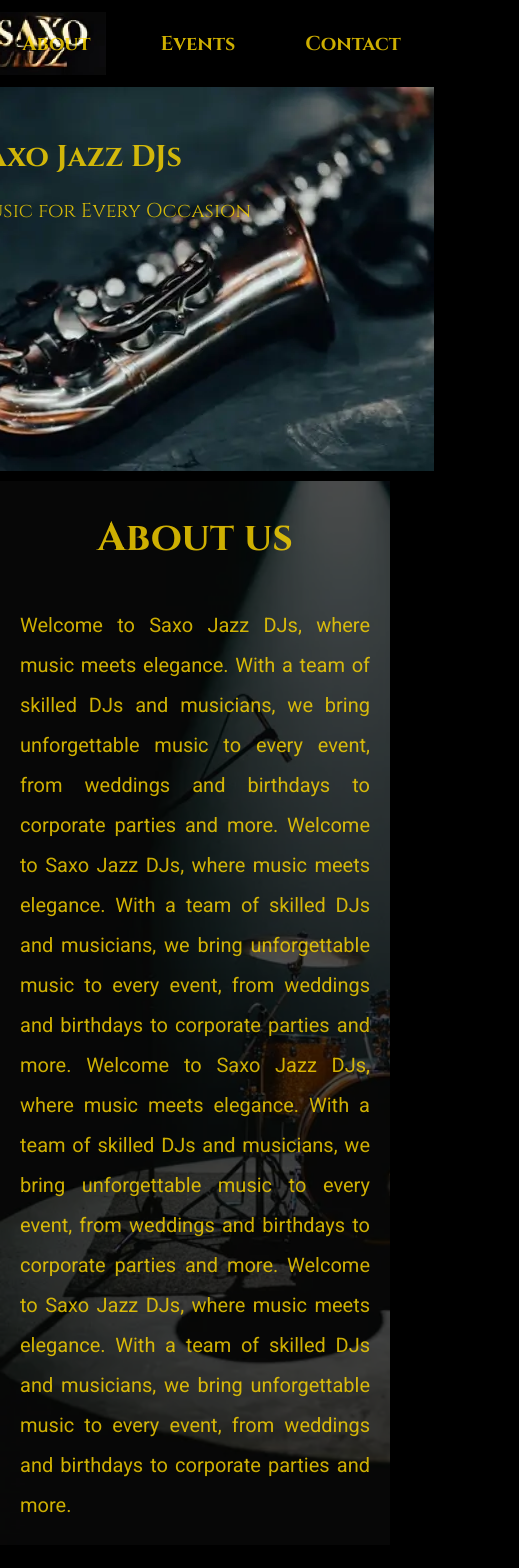
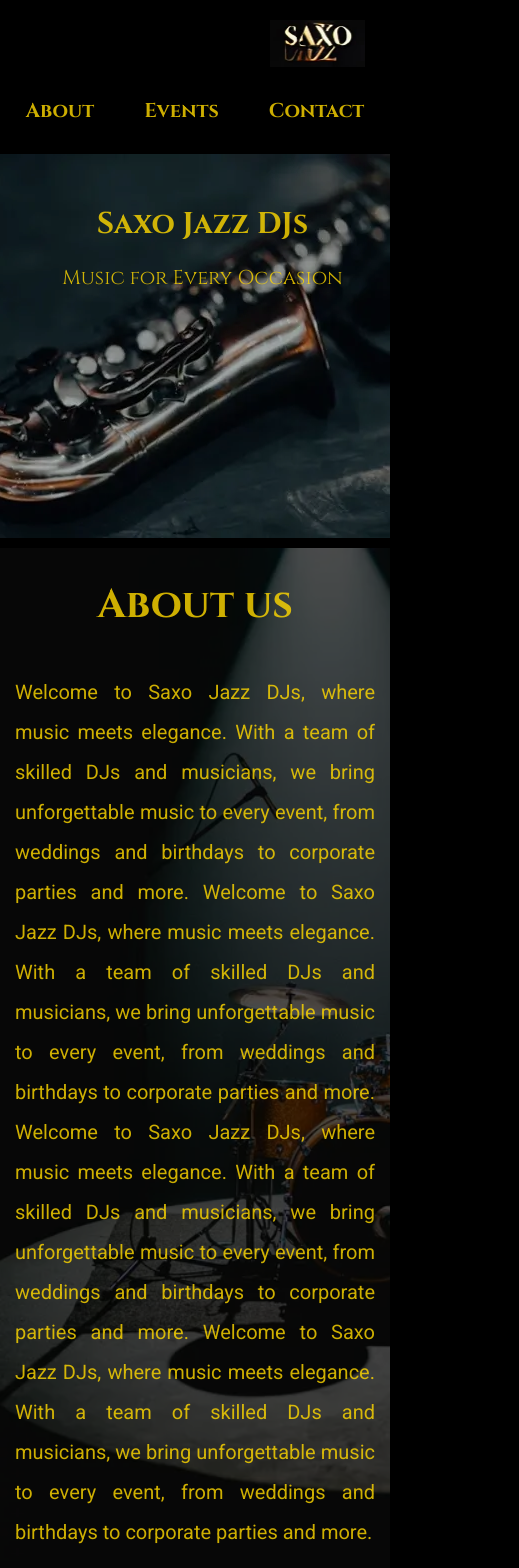
Before and after one commit to karolina-rachuta/saxo_jazz, a React (Create React App) app: page / in a window 390 px wide. Shown: the top 1568 px of the page, 519 px wide, since content can reach past the window. Built offline with nearby package versions, Linux system fonts and the light colour scheme.

Commit message:
styling for mobile for navbar, contact and footer

```diff
--- a/src/App.css
+++ b/src/App.css
@@ -32,7 +32,6 @@ html {
   @media only screen and (max-width: 576px) {
     display: flex;
     flex-direction: column;
-    align-items: center;
     gap: 10px;
   }
 }
@@ -42,6 +41,10 @@ html {
   display: flex;
   justify-content: space-between;
   align-items: center;
+
+  @media only screen and (max-width: 576px) {
+    flex-direction: column;
+  }
 }
 .navbar__container .logo {
   width: 100%;
@@ -50,6 +53,11 @@ html {
   padding-left: 20px;
   display: block;
   cursor: pointer;
+  @media only screen and (max-width: 576px) {
+    padding: 20px 25px 0 0;
+    max-width: 120px;
+    align-self: end;
+  }
 }
 .navbar__container nav {
   font-family: "Cinzel", serif;
@@ -59,6 +67,12 @@ html {
   align-items: center;
   justify-content: end;
   gap: 30px;
+  @media only screen and (max-width: 576px) {
+    width: 100%;
+    gap: 10px;
+    padding: 20px 10px 20px 10px;
+    justify-content: center;
+  }
 }
 .navbar__container nav a {
   padding: 10px 20px;
@@ -91,7 +105,6 @@ html {
 @media only screen and (max-width: 992px) {
   .hero__container {
     background-image: url(./assets/Hero992.webp);
-    padding-left: 10px;
     padding-top: 50px;
     max-height: 651px;
   }
@@ -113,11 +126,11 @@ html {
   left: 0;
   right: 0;
   background: black;
-  opacity: 0.2;
+  opacity: 0.3;
   z-index: 0;
-  @media only screen and (max-width: 992px) {
+  /* @media only screen and (max-width: 992px) {
     opacity: 0;
-  }
+  } */
 }
 
 .hero__container h1 {
@@ -128,6 +141,7 @@ html {
 
   @media only screen and (max-width: 576px) {
     font-size: 30px;
+    text-align: center;
   }
 }
 
@@ -139,6 +153,7 @@ html {
 
   @media only screen and (max-width: 576px) {
     font-size: 20px;
+    text-align: center;
   }
 }
 
@@ -151,7 +166,7 @@ html {
   position: relative;
   z-index: 0;
 
-  @media only screen and (max-width: 576px) {
+  @media only screen and (max-width: 992px) {
     flex-direction: column;
     padding: 30px 5px 20px 5px;
     background-image: url("./assets/drum.webp");
@@ -159,8 +174,8 @@ html {
   }
 }
 
-.about__container:after {
-  @media only screen and (max-width: 576px) {
+.about__container .about__box:after {
+  @media only screen and (max-width: 992px) {
     content: "";
     position: absolute;
     top: 0;
@@ -186,7 +201,7 @@ html {
   align-items: center;
   gap: 40px;
 
-  @media only screen and (max-width: 576px) {
+  @media only screen and (max-width: 992px) {
     flex-direction: column;
     gap: 10px;
   }
@@ -195,9 +210,8 @@ html {
 .about__container .about__box .about__img {
   width: 40%;
   height: auto;
-  @media only screen and (max-width: 576px) {
+  @media only screen and (max-width: 992px) {
     display: none;
-    /* width: 100%; */
   }
 }
 
@@ -208,12 +222,16 @@ html {
   line-height: 2;
   z-index: 1;
 
-  @media only screen and (max-width: 576px) {
-    width: 100%;
+  @media only screen and (max-width: 992px) {
+    width: 80%;
     padding-inline: 15px;
     z-index: 1;
     opacity: 1;
     position: relative;
+  }
+  @media only screen and (max-width: 576px) {
+    width: 100%;
+    padding-inline: 10px;
   }
 }
 
@@ -303,7 +321,23 @@ html {
   flex-direction: column;
   align-items: start;
   padding-bottom: 40px;
+  width: 80%;
+  max-width: 700px;
+
+  @media only screen and (max-width: 576px) {
+    width: 100%;
+  }
 }
+
+.contact__container .contact__box h3{
+  padding-bottom: 10px;
+  font-family: "Cinzel", serif;
+}
+
+.contact__container .contact__box p{
+  padding-bottom: 5px;
+}
+
 
 .contact__container .contact__box form {
   display: flex;
@@ -328,6 +362,7 @@ html {
   padding: 15px;
   font-size: 16px;
   margin-bottom: 10px;
+  width: 100%;
 }
 
 .contact__container .contact__box form input::placeholder,
@@ -373,3 +408,12 @@ html {
   padding-left: 20px;
   cursor: pointer;
 }
+
+.footer__container .footer__contact h3{
+  padding-bottom: 5px;
+  font-family: "Cinzel", serif;
+}
+
+.footer__container .footer__contact p{
+  padding-bottom: 5px;
+}
--- a/src/components/Footer.jsx
+++ b/src/components/Footer.jsx
@@ -5,7 +5,7 @@ function Footer() {
   return (
     <div className="footer__container">
       <Link to="/"><img className="logo" width="150px" height="64px" src={Logo} alt="Logo" /></Link>
-      <div>
+      <div className="footer__contact">
         <h3>Saxo Jazz Djs</h3>
         <p>phone: +48 777 555 666</p>
         <p>emial: saxojazzdjs@gmail.com</p>
```
